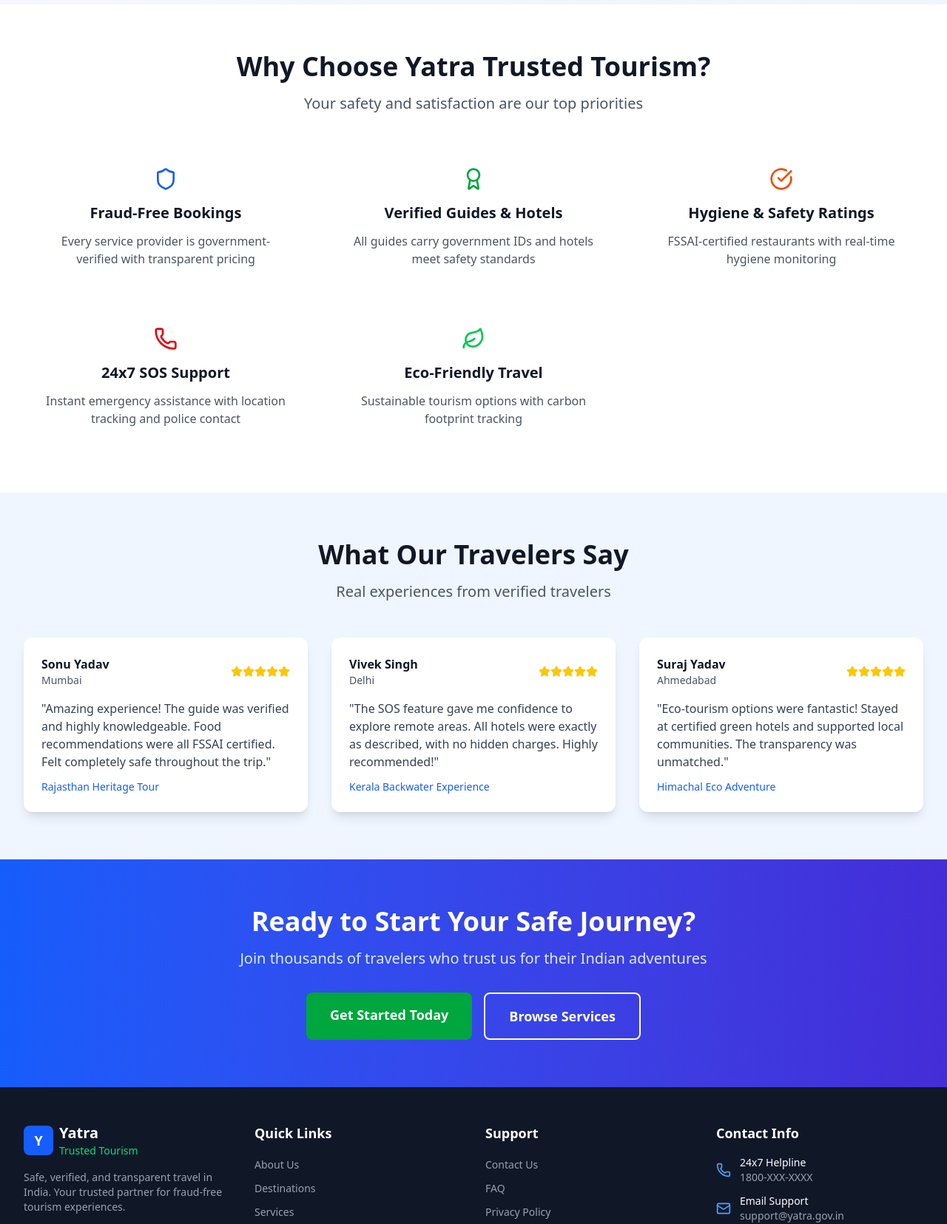
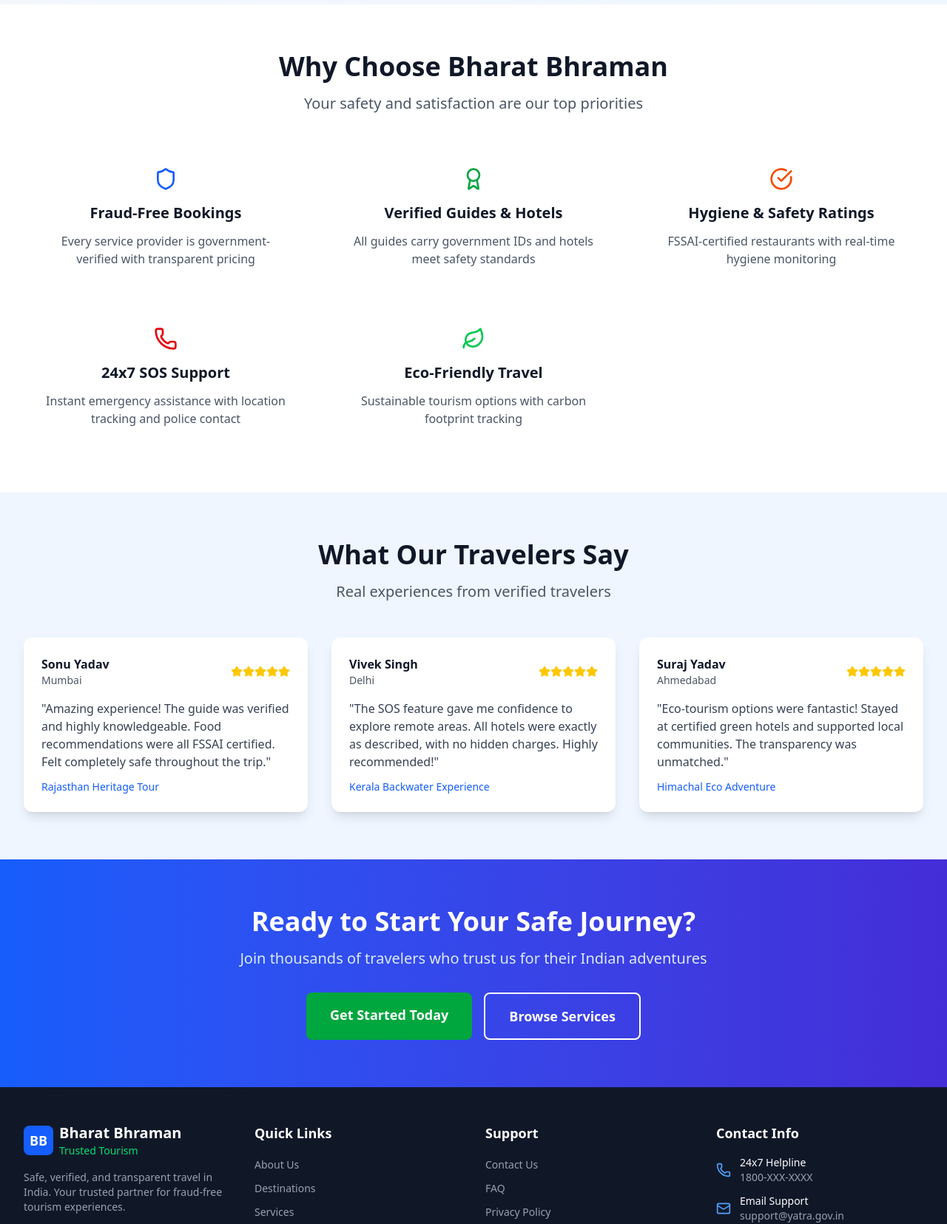
Before and after one commit to t-suraj21/Sih, a React (Vite) app in the folder yatrafrontend/: page / in a window 1280 px wide. Shown: the part 1968-3623 px from the top of the page at 74% size. Built offline with nearby package versions, Linux system fonts and the light colour scheme; no server answers.

Commit message:
fix scroller width and update heading from yatra to bharat bhraman

```diff
--- a/yatrafrontend/src/components/Layout/Footer.jsx
+++ b/yatrafrontend/src/components/Layout/Footer.jsx
@@ -10,10 +10,10 @@
           <div className="space-y-4">
             <div className="flex items-center space-x-2">
               <div className="w-10 h-10 bg-blue-600 rounded-lg flex items-center justify-center">
-                <span className="text-white font-bold text-lg">Y</span>
+                <span className="text-white font-bold text-lg">BB</span>
               </div>
               <div>
-                <div className="text-xl font-bold">Yatra</div>
+                <div className="text-xl font-bold">Bharat Bhraman</div>
                 <div className="text-sm text-green-400">Trusted Tourism</div>
               </div>
             </div>
--- a/yatrafrontend/src/pages/Homepage.jsx
+++ b/yatrafrontend/src/pages/Homepage.jsx
@@ -480,12 +480,14 @@
               From the snow-capped Himalayas to tropical beaches, explore India's diverse destinations with verified services and trusted local guides
             </p>
           </div>
+        </div>
 
-          <div className="relative">
+        {/* Full-width scrollable container */}
+        <div className="relative w-full">
           {/* Navigation Buttons */}
           <button
             onClick={scrollLeft}
-              className="absolute left-0 top-1/2 -translate-y-1/2 z-10 bg-white hover:bg-gray-50 text-gray-800 p-3 rounded-full shadow-lg hover:shadow-xl transition-all duration-200 border border-gray-200"
+            className="absolute left-4 top-1/2 -translate-y-1/2 z-10 bg-white hover:bg-gray-50 text-gray-800 p-3 rounded-full shadow-lg hover:shadow-xl transition-all duration-200 border border-gray-200"
             aria-label="Scroll left"
           >
             <ChevronLeft className="w-6 h-6" />
@@ -493,17 +495,22 @@
 
           <button
             onClick={scrollRight}
-              className="absolute right-0 top-1/2 -translate-y-1/2 z-10 bg-white hover:bg-gray-50 text-gray-800 p-3 rounded-full shadow-lg hover:shadow-xl transition-all duration-200 border border-gray-200"
+            className="absolute right-4 top-1/2 -translate-y-1/2 z-10 bg-white hover:bg-gray-50 text-gray-800 p-3 rounded-full shadow-lg hover:shadow-xl transition-all duration-200 border border-gray-200"
             aria-label="Scroll right"
           >
             <ChevronRight className="w-6 h-6" />
           </button>
 
-            {/* Scrollable Container */}
+          {/* Scrollable Container - Full width */}
           <div
             ref={scrollRef}
-              className="flex gap-6 overflow-x-auto scrollbar-hide pb-4 px-12"
-              style={{ scrollbarWidth: 'none', msOverflowStyle: 'none' }}
+            className="flex gap-6 overflow-x-auto scrollbar-hide pb-4 px-16"
+            style={{
+              scrollbarWidth: 'none',
+              msOverflowStyle: 'none',
+              width: '100vw',
+              marginLeft: 'calc(-50vw + 50%)'
+            }}
           >
             {featuredDestinations.map((destination) => (
               <div
@@ -602,6 +609,7 @@
         </div>
 
         {/* View All Button */}
+        <div className="max-w-7xl mx-auto px-4 sm:px-6 lg:px-8">
           <div className="text-center mt-12">
             <Link
               to="/destinations"
@@ -619,7 +627,7 @@
         <div className="max-w-7xl mx-auto px-4 sm:px-6 lg:px-8">
           <div className="text-center mb-12">
             <h2 className="text-3xl md:text-4xl font-bold text-gray-900 mb-4">
-              {t('whyChooseYatra')}
+              {t('Why Choose Bharat Bhraman')}
             </h2>
             <p className="text-xl text-gray-600">
               {t('safetyPriority')}
--- a/yatrafrontend/src/pages/Login.jsx
+++ b/yatrafrontend/src/pages/Login.jsx
@@ -143,7 +143,7 @@
             </div>
           </div>
           <h2 className="mt-6 text-3xl font-bold text-gray-900">
-            Welcome Back to Yatra
+            Welcome Back to Bharat Bhraman
           </h2>
           <p className="mt-2 text-sm text-gray-600">
             Your trusted platform for safe travel experiences in India
--- a/yatrafrontend/src/pages/Signup.jsx
+++ b/yatrafrontend/src/pages/Signup.jsx
@@ -243,7 +243,7 @@
     <div className="space-y-8">
       <div className="text-center">
         <h2 className="text-3xl font-bold text-gray-900 mb-3">Choose Your Account Type</h2>
-        <p className="text-gray-600">Select how you want to use Yatra platform</p>
+        <p className="text-gray-600">Select how you want to use Bharat Bhraman platform</p>
       </div>
 
       <div className="space-y-4">
@@ -650,7 +650,7 @@
             </div>
           </div>
           <h1 className="mt-6 text-3xl font-bold text-gray-900">
-            Join Yatra Today
+            Join Bharat Bhraman Today
           </h1>
           <p className="mt-2 text-sm text-gray-600">
             Start your verified travel journey with India's trusted platform
```
Lines whose indentation alone changed are shown as unchanged.
